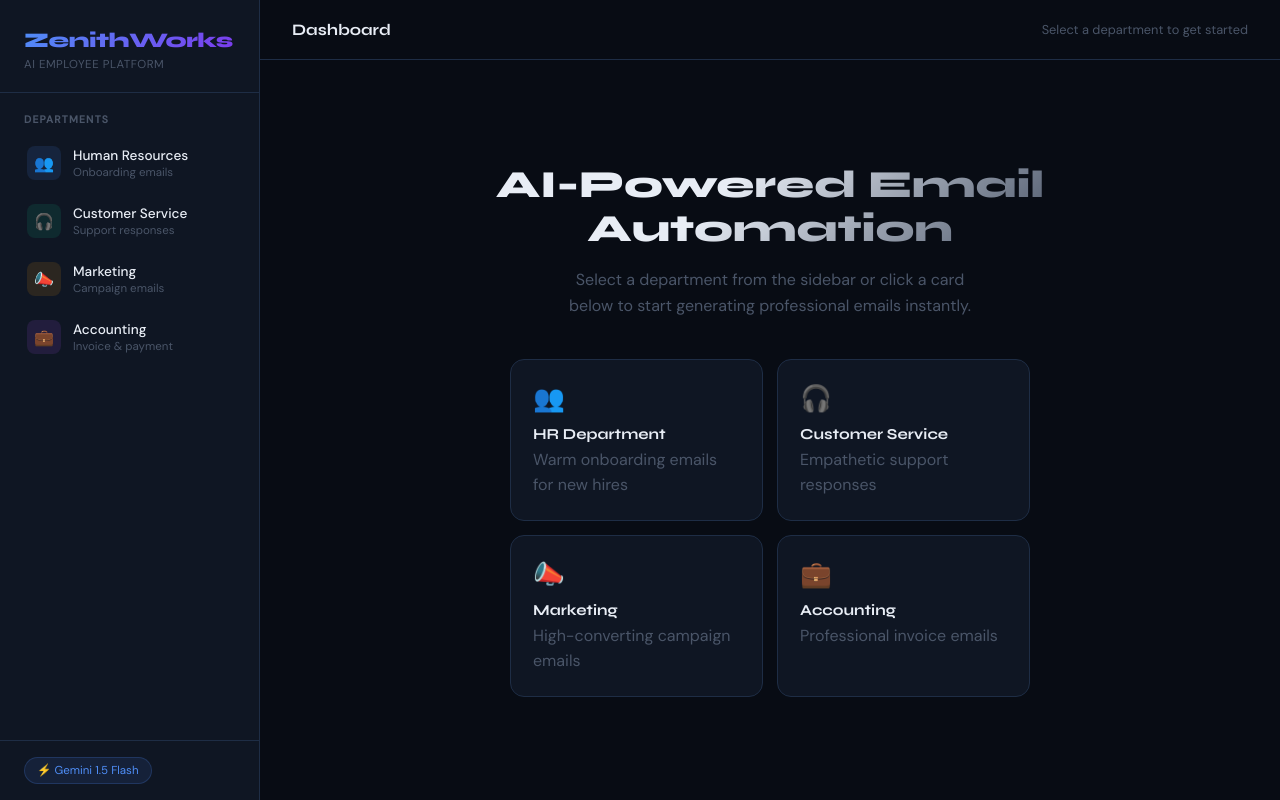
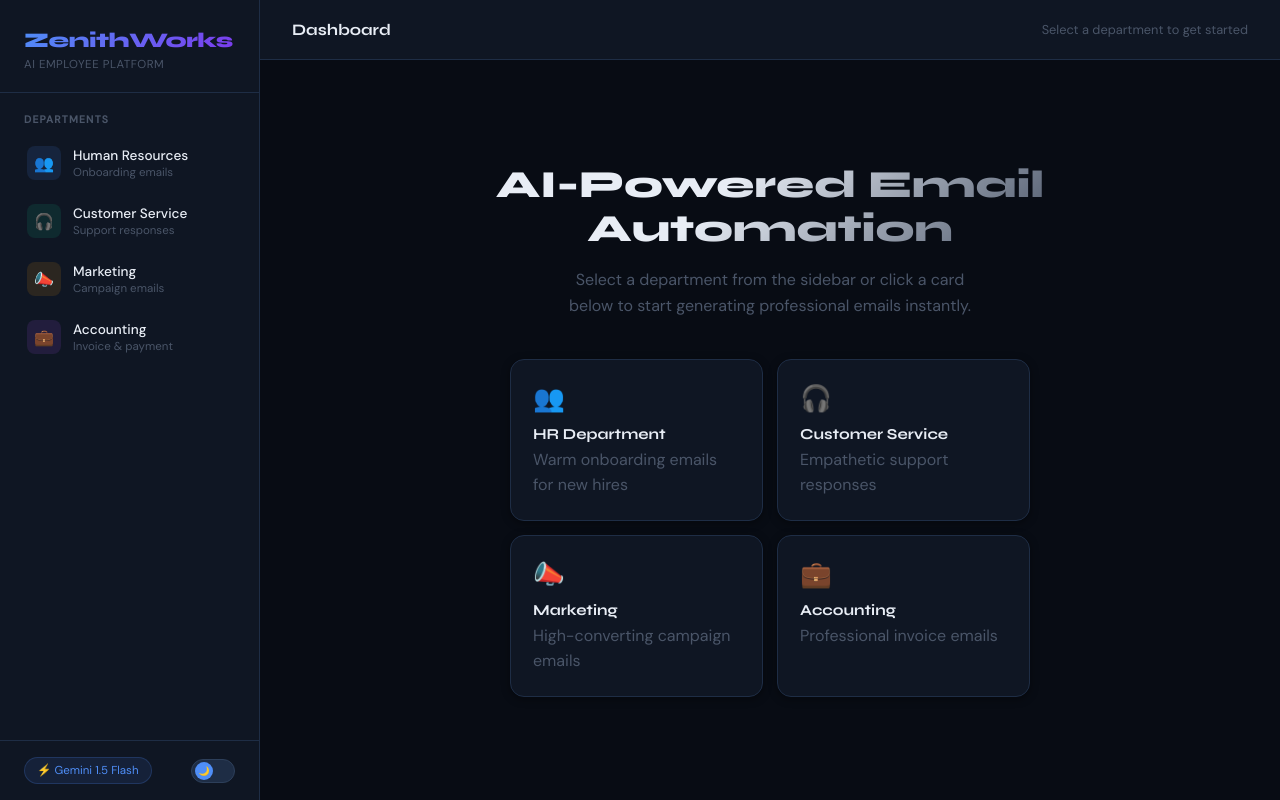
Before and after one commit to aditii39/ZenithWorks, a Flask app: page / in a window 1280 px wide. Run offline with Flask 3, Linux system fonts and the light colour scheme.

Commit message:
Add LIGHT THEME

```diff
--- a/templates/index.html
+++ b/templates/index.html
@@ -8,7 +8,8 @@
   <style>
     *, *::before, *::after { margin: 0; padding: 0; box-sizing: border-box; }
 
-    :root {
+    /* ── DARK THEME (default) ── */
+    :root, [data-theme="dark"] {
       --bg:        #080c14;
       --surface:   #0f1623;
       --surface2:  #161e2e;
@@ -23,6 +24,36 @@
       --cs-color:      #10b981;
       --mkt-color:     #f59e0b;
       --acc-color:     #a855f7;
+
+      --toggle-bg:     #1e2d45;
+      --toggle-border: #2d3f5a;
+      --toggle-icon:   #7c9cbf;
+      --toggle-knob:   #4f8ef7;
+      --shadow:        rgba(0,0,0,0.4);
+    }
+
+    /* ── LIGHT THEME ── */
+    [data-theme="light"] {
+      --bg:        #f0f4fa;
+      --surface:   #ffffff;
+      --surface2:  #e8eef8;
+      --border:    #d0d9ea;
+      --accent:    #2563eb;
+      --accent2:   #7c3aed;
+      --text:      #0f172a;
+      --muted:     #64748b;
+      --success:   #059669;
+      --warning:   #d97706;
+      --hr-color:      #2563eb;
+      --cs-color:      #059669;
+      --mkt-color:     #d97706;
+      --acc-color:     #7c3aed;
+
+      --toggle-bg:     #e2e8f0;
+      --toggle-border: #cbd5e1;
+      --toggle-icon:   #64748b;
+      --toggle-knob:   #2563eb;
+      --shadow:        rgba(0,0,0,0.08);
     }
 
     html, body { height: 100%; overflow: hidden; }
@@ -115,6 +153,9 @@
       margin-top: auto;
       padding: 16px 24px;
       border-top: 1px solid var(--border);
+      display: flex;
+      align-items: center;
+      justify-content: space-between;
     }
     .badge {
       display: inline-flex; align-items: center; gap: 6px;
@@ -125,8 +166,55 @@
       font-size: 0.72rem;
       color: var(--accent);
     }
+    [data-theme="light"] .badge {
+      background: rgba(37,99,235,0.08);
+      border-color: rgba(37,99,235,0.18);
+    }
 
-    /* ── MAIN CONTENT ────────────────────────── */
+    /* ── THEME TOGGLE ── */
+    .theme-toggle {
+      position: relative;
+      width: 44px;
+      height: 24px;
+      cursor: pointer;
+      flex-shrink: 0;
+    }
+    .theme-toggle input { opacity: 0; width: 0; height: 0; position: absolute; }
+    .toggle-track {
+      position: absolute;
+      inset: 0;
+      background: var(--toggle-bg);
+      border: 1px solid var(--toggle-border);
+      border-radius: 12px;
+      transition: background 0.25s ease, border-color 0.25s ease;
+      display: flex;
+      align-items: center;
+      padding: 0 3px;
+    }
+    .toggle-thumb {
+      width: 18px;
+      height: 18px;
+      border-radius: 50%;
+      background: var(--toggle-knob);
+      transition: transform 0.25s ease, background 0.25s ease;
+      display: flex;
+      align-items: center;
+      justify-content: center;
+      font-size: 9px;
+      transform: translateX(0);
+    }
+    [data-theme="light"] .toggle-thumb {
+      transform: translateX(20px);
+    }
+    .toggle-thumb::before {
+      content: '🌙';
+      font-size: 9px;
+    }
+    [data-theme="light"] .toggle-thumb::before {
+      content: '☀️';
+    }
+
+    /* ── MAIN CONTENT ── */
     .main {
       flex: 1;
       display: flex;
@@ -142,6 +230,8 @@
       align-items: center;
       padding: 0 32px;
       gap: 12px;
+      background: var(--surface);
+      transition: background 0.25s ease, border-color 0.25s ease;
     }
     .topbar-dept {
       font-family: 'Syne', sans-serif;
@@ -428,13 +537,18 @@
 
   <div class="sidebar-footer">
     <div class="badge">⚡ Gemini 1.5 Flash</div>
+    <label class="theme-toggle" title="Toggle light/dark mode">
+      <input type="checkbox" id="theme-checkbox" onchange="toggleTheme(this)" />
+      <div class="toggle-track">
+        <div class="toggle-thumb"></div>
+      </div>
+    </label>
   </div>
 </aside>
 
-<!-- ═══════════════════════════ MAIN ══════════════════════════════ -->
+<!-- ═══════ MAIN ═══════ -->
 <main class="main">
 
-  <!-- topbar -->
   <div class="topbar">
     <span class="topbar-dept" id="topbar-title">Dashboard</span>
     <span class="topbar-sub" id="topbar-sub">Select a department to get started</span>
@@ -571,6 +684,18 @@
 </main>
 
 <script>
+  /* ── Theme ── */
+  const savedTheme = localStorage.getItem('zw-theme') || 'dark';
+  document.documentElement.setAttribute('data-theme', savedTheme);
+  document.getElementById('theme-checkbox').checked = savedTheme === 'light';
+
+  function toggleTheme(cb) {
+    const theme = cb.checked ? 'light' : 'dark';
+    document.documentElement.setAttribute('data-theme', theme);
+    localStorage.setItem('zw-theme', theme);
+  }
+
+  /* ── Dept meta ── */
   const DEPT_META = {
     'hr': {
       title: 'HR Department',
@@ -618,29 +743,23 @@
     currentDept = dept;
     const meta = DEPT_META[dept];
 
-    // nav highlight
     document.querySelectorAll('.nav-item').forEach(el => el.classList.remove('active'));
     document.querySelector(`.nav-item[data-dept="${dept}"]`).classList.add('active');
 
-    // topbar
     document.getElementById('topbar-title').textContent = meta.title;
     document.getElementById('topbar-sub').textContent   = meta.topbarSub;
 
-    // form title
     const titleEl = document.getElementById('form-title');
     titleEl.textContent = meta.title;
     titleEl.className = meta.accent;
     document.getElementById('form-subtitle').textContent = meta.subtitle;
 
-    // show correct fields
     document.querySelectorAll('.dept-fields').forEach(el => el.style.display = 'none');
     document.getElementById(`fields-${dept}`).style.display = 'block';
 
-    // reset output
     resetOutput();
 
-    // switch views
-    document.getElementById('landing').style.display   = 'none';
+    document.getElementById('landing').style.display = 'none';
     const fv = document.getElementById('form-view');
     fv.style.display = 'flex';
     fv.classList.add('visible');
```
Also changed, not shown: other parts of templates/index.html (+43 -19 lines).
